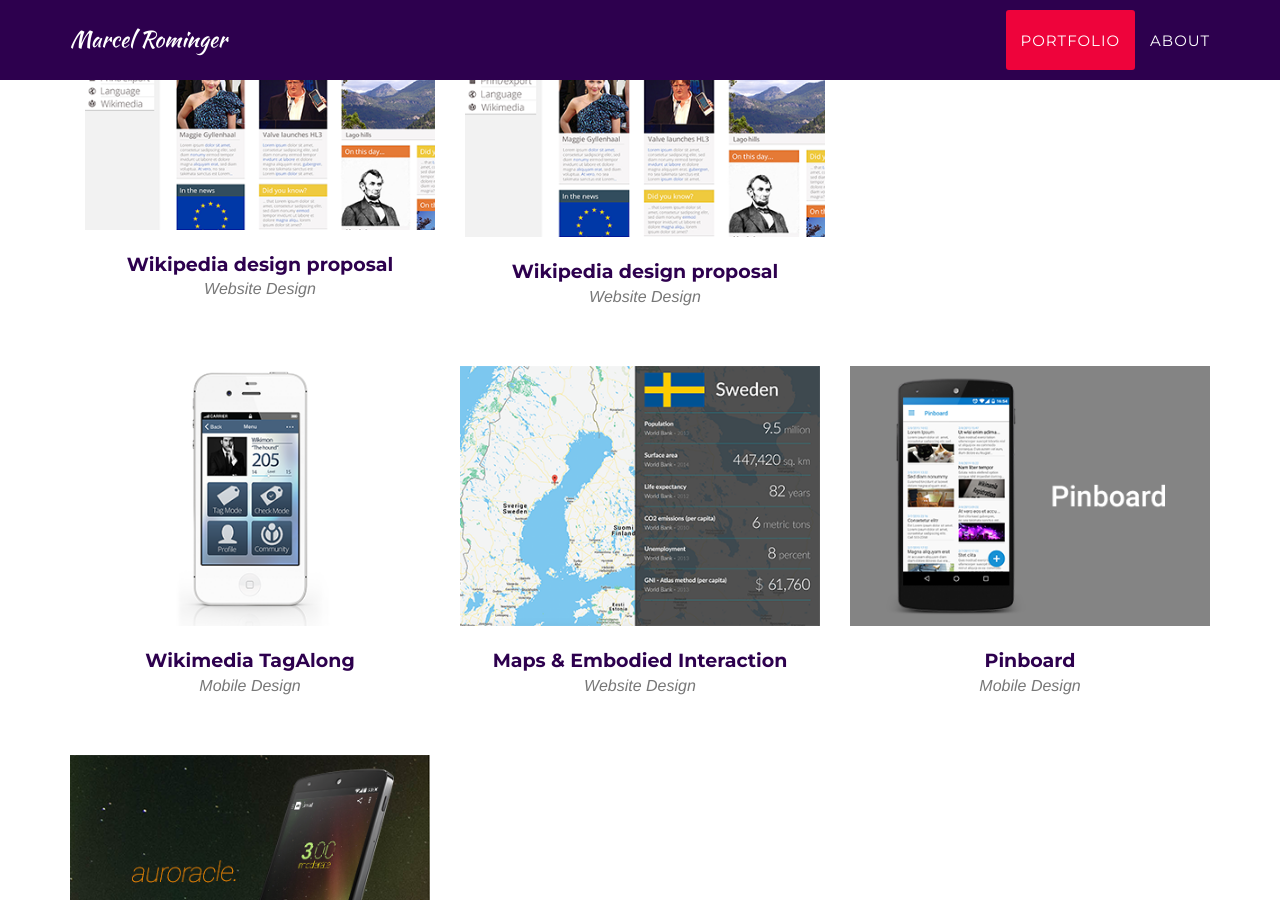
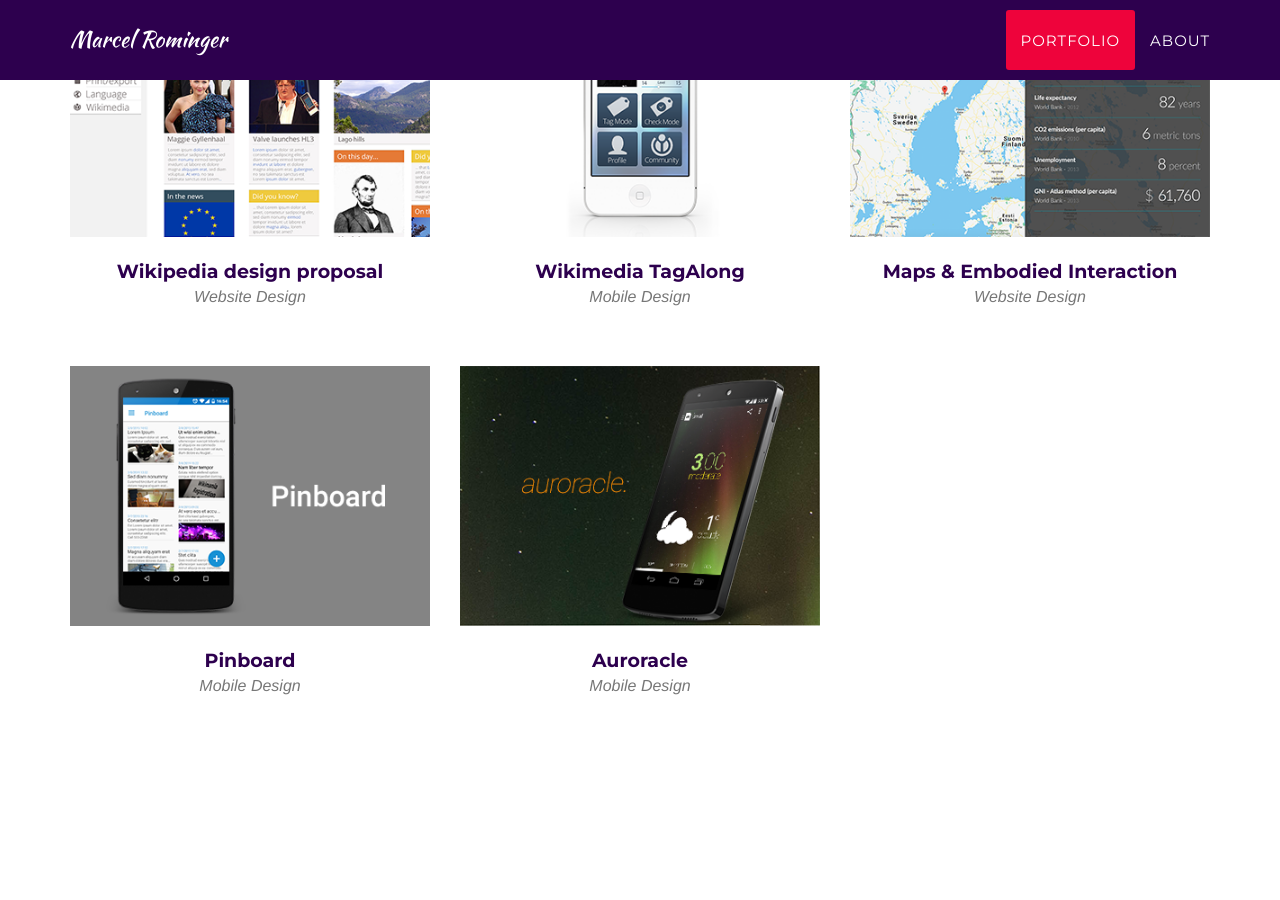
Before and after one commit to marororom/marororom.github.io, a Jekyll site: the page built from index.html, in a window 1280 px wide and 900 px high, scrolled down 990 px. Built offline with Jekyll 4.4.1, drawn with Linux system fonts in a browser that asks for light colours; some web fonts are replaced.

Commit message:
replaced dynamic modals with statics ones

```diff
--- /dev/null
+++ b/_includes/modal2.html
@@ -0,0 +1,37 @@
+<div class="portfolio-modal modal fade" id="portfolioModal2" tabindex="-1" role="dialog" aria-hidden="true">
+    <div class="modal-content">
+        <div class="close-modal" data-dismiss="modal">
+            <div class="lr">
+                <div class="rl">
+                </div>
+            </div>
+        </div>
+        <div class="container">
+            <div class="row">
+                <div class="col-lg-8 col-lg-offset-2">
+                    <div class="modal-body">
+                        <h2>Wikimedia TagAlong</h2>
+                        <hr class="star-primary">
+                        <img src="img/portfolio/{{ post.img }}" class="img-responsive img-centered" alt="{{ post.alt }}">
+                        <p>{{ post.description }}</p>
+                        <ul class="list-inline item-details">
+                            <li>Client:
+                                <strong><a href="http://startbootstrap.com">{{ post.client }}</a>
+                                </strong>
+                            </li>
+                            <li>Date:
+                                <strong><a href="http://startbootstrap.com">{{ post.project-date }}</a>
+                                </strong>
+                            </li>
+                            <li>Service:
+                                <strong><a href="http://startbootstrap.com">{{ post.category }}</a>
+                                </strong>
+                            </li>
+                        </ul>
+                        <button type="button" class="btn btn-default" data-dismiss="modal"><i class="fa fa-times"></i> Close</button>
+                    </div>
+                </div>
+            </div>
+        </div>
+    </div>
+</div>
--- /dev/null
+++ b/_includes/modal3.html
@@ -0,0 +1,37 @@
+<div class="portfolio-modal modal fade" id="portfolioModal3" tabindex="-1" role="dialog" aria-hidden="true">
+    <div class="modal-content">
+        <div class="close-modal" data-dismiss="modal">
+            <div class="lr">
+                <div class="rl">
+                </div>
+            </div>
+        </div>
+        <div class="container">
+            <div class="row">
+                <div class="col-lg-8 col-lg-offset-2">
+                    <div class="modal-body">
+                        <h2>Maps & Embodied Interaction</h2>
+                        <hr class="star-primary">
+                        <img src="img/portfolio/{{ post.img }}" class="img-responsive img-centered" alt="{{ post.alt }}">
+                        <p>{{ post.description }}</p>
+                        <ul class="list-inline item-details">
+                            <li>Client:
+                                <strong><a href="http://startbootstrap.com">{{ post.client }}</a>
+                                </strong>
+                            </li>
+                            <li>Date:
+                                <strong><a href="http://startbootstrap.com">{{ post.project-date }}</a>
+                                </strong>
+                            </li>
+                            <li>Service:
+                                <strong><a href="http://startbootstrap.com">{{ post.category }}</a>
+                                </strong>
+                            </li>
+                        </ul>
+                        <button type="button" class="btn btn-default" data-dismiss="modal"><i class="fa fa-times"></i> Close</button>
+                    </div>
+                </div>
+            </div>
+        </div>
+    </div>
+</div>
--- /dev/null
+++ b/_includes/modal4.html
@@ -0,0 +1,37 @@
+<div class="portfolio-modal modal fade" id="portfolioModal4" tabindex="-1" role="dialog" aria-hidden="true">
+    <div class="modal-content">
+        <div class="close-modal" data-dismiss="modal">
+            <div class="lr">
+                <div class="rl">
+                </div>
+            </div>
+        </div>
+        <div class="container">
+            <div class="row">
+                <div class="col-lg-8 col-lg-offset-2">
+                    <div class="modal-body">
+                        <h2>Pinboard</h2>
+                        <hr class="star-primary">
+                        <img src="img/portfolio/{{ post.img }}" class="img-responsive img-centered" alt="{{ post.alt }}">
+                        <p>{{ post.description }}</p>
+                        <ul class="list-inline item-details">
+                            <li>Client:
+                                <strong><a href="http://startbootstrap.com">{{ post.client }}</a>
+                                </strong>
+                            </li>
+                            <li>Date:
+                                <strong><a href="http://startbootstrap.com">{{ post.project-date }}</a>
+                                </strong>
+                            </li>
+                            <li>Service:
+                                <strong><a href="http://startbootstrap.com">{{ post.category }}</a>
+                                </strong>
+                            </li>
+                        </ul>
+                        <button type="button" class="btn btn-default" data-dismiss="modal"><i class="fa fa-times"></i> Close</button>
+                    </div>
+                </div>
+            </div>
+        </div>
+    </div>
+</div>
--- /dev/null
+++ b/_includes/modal5.html
@@ -0,0 +1,37 @@
+<div class="portfolio-modal modal fade" id="portfolioModal5" tabindex="-1" role="dialog" aria-hidden="true">
+    <div class="modal-content">
+        <div class="close-modal" data-dismiss="modal">
+            <div class="lr">
+                <div class="rl">
+                </div>
+            </div>
+        </div>
+        <div class="container">
+            <div class="row">
+                <div class="col-lg-8 col-lg-offset-2">
+                    <div class="modal-body">
+                        <h2>Auroracle</h2>
+                        <hr class="star-primary">
+                        <img src="img/portfolio/{{ post.img }}" class="img-responsive img-centered" alt="{{ post.alt }}">
+                        <p>{{ post.description }}</p>
+                        <ul class="list-inline item-details">
+                            <li>Client:
+                                <strong><a href="http://startbootstrap.com">{{ post.client }}</a>
+                                </strong>
+                            </li>
+                            <li>Date:
+                                <strong><a href="http://startbootstrap.com">{{ post.project-date }}</a>
+                                </strong>
+                            </li>
+                            <li>Service:
+                                <strong><a href="http://startbootstrap.com">{{ post.category }}</a>
+                                </strong>
+                            </li>
+                        </ul>
+                        <button type="button" class="btn btn-default" data-dismiss="modal"><i class="fa fa-times"></i> Close</button>
+                    </div>
+                </div>
+            </div>
+        </div>
+    </div>
+</div>
--- a/_includes/modals.html
+++ b/_includes/modals.html
@@ -1,5 +1,5 @@
  <!-- Portfolio Modals -->
- {% for post in site.posts %}
+ <!--{% for post in site.posts %}
     <div class="portfolio-modal modal fade" id="portfolioModal{{ post.modal-id }}" tabindex="-1" role="dialog" aria-hidden="true">
         <div class="modal-content">
             <div class="close-modal" data-dismiss="modal">
@@ -37,4 +37,4 @@
             </div>
         </div>
     </div>
-{% endfor %}
+{% endfor %}-->
--- a/_includes/portfolio_grid.html
+++ b/_includes/portfolio_grid.html
@@ -6,6 +6,7 @@
                     <h2 class="section-heading">Portfolio</h2>
                 </div>
             </div>
+            <div class="row">
                 <div class="col-md-4 col-sm-6 portfolio-item">
                     <a href="#portfolioModal1" class="portfolio-link" data-toggle="modal">
                         <div class="portfolio-hover">
@@ -20,7 +21,64 @@
                         <p class="text-muted">Website Design</p>
                     </div>
                 </div>
-            <div class="row">
+                <div class="col-md-4 col-sm-6 portfolio-item">
+                    <a href="#portfolioModal2" class="portfolio-link" data-toggle="modal">
+                        <div class="portfolio-hover">
+                            <div class="portfolio-hover-content">
+                                <i class="fa fa-plus fa-3x"></i>
+                            </div>
+                        </div>
+                        <img src="img/portfolio/tagalong-thumbnail.png" class="img-responsive" alt="">
+                    </a>
+                    <div class="portfolio-caption">
+                        <h4>Wikimedia TagAlong</h4>
+                        <p class="text-muted">Mobile Design</p>
+                    </div>
+                </div>
+                <div class="col-md-4 col-sm-6 portfolio-item">
+                    <a href="#portfolioModal3" class="portfolio-link" data-toggle="modal">
+                        <div class="portfolio-hover">
+                            <div class="portfolio-hover-content">
+                                <i class="fa fa-plus fa-3x"></i>
+                            </div>
+                        </div>
+                        <img src="img/portfolio/worldbank-thumbnail.png" class="img-responsive" alt="">
+                    </a>
+                    <div class="portfolio-caption">
+                        <h4>Maps & Embodied Interaction</h4>
+                        <p class="text-muted">Website Design</p>
+                    </div>
+                </div>
+                <div class="col-md-4 col-sm-6 portfolio-item">
+                    <a href="#portfolioModal4" class="portfolio-link" data-toggle="modal">
+                        <div class="portfolio-hover">
+                            <div class="portfolio-hover-content">
+                                <i class="fa fa-plus fa-3x"></i>
+                            </div>
+                        </div>
+                        <img src="img/portfolio/pinboard-thumbnail.png" class="img-responsive" alt="">
+                    </a>
+                    <div class="portfolio-caption">
+                        <h4>Pinboard</h4>
+                        <p class="text-muted">Mobile Design</p>
+                    </div>
+                </div>
+                <div class="col-md-4 col-sm-6 portfolio-item">
+                    <a href="#portfolioModal5" class="portfolio-link" data-toggle="modal">
+                        <div class="portfolio-hover">
+                            <div class="portfolio-hover-content">
+                                <i class="fa fa-plus fa-3x"></i>
+                            </div>
+                        </div>
+                        <img src="img/portfolio/auroracle-thumbnail.png" class="img-responsive" alt="">
+                    </a>
+                    <div class="portfolio-caption">
+                        <h4>Auroracle</h4>
+                        <p class="text-muted">Mobile Design</p>
+                    </div>
+                </div>
+            </div>
+            <!--<div class="row">
             {% for post in site.posts %}
                 <div class="col-md-4 col-sm-6 portfolio-item">
                     <a href="#portfolioModal{{ post.modal-id }}" class="portfolio-link" data-toggle="modal">
@@ -37,6 +95,6 @@
                     </div>
                 </div>
             {% endfor %}
-            </div>
+            </div>-->
         </div>
     </section>
--- a/_layouts/default.html
+++ b/_layouts/default.html
@@ -10,8 +10,12 @@
     {% include portfolio_grid.html %}
     {% include about.html %}
     {% include footer.html %}
-    {% include modals.html %}
+    <!--{% include modals.html %}-->
     {% include modal1.html %}
+    {% include modal2.html %}
+    {% include modal3.html %}
+    {% include modal4.html %}
+    {% include modal5.html %}
     {% include js.html %}
 
     </body>
```
Lines whose indentation alone changed are shown as unchanged.
